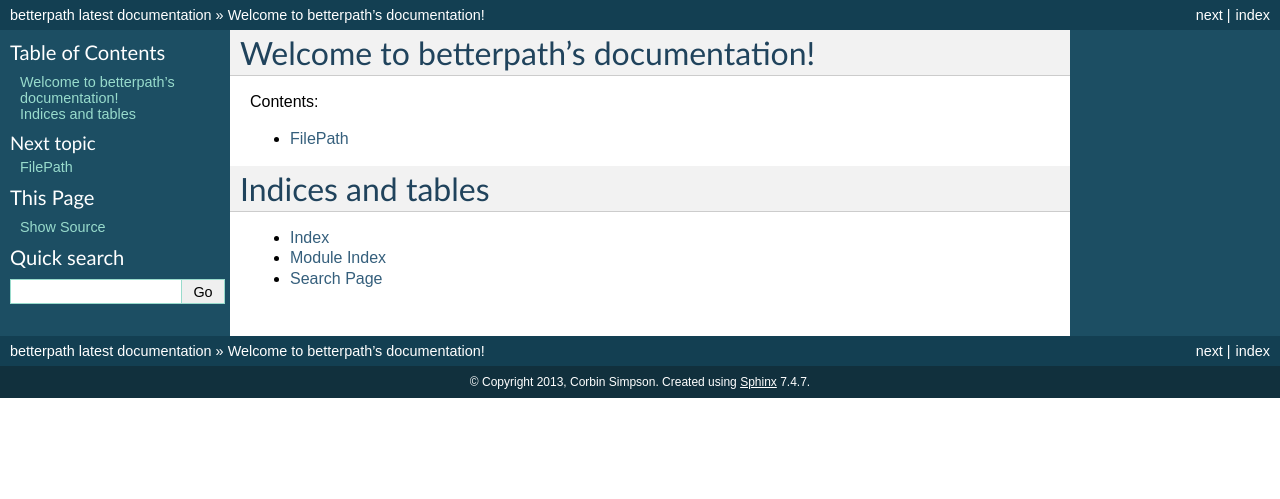
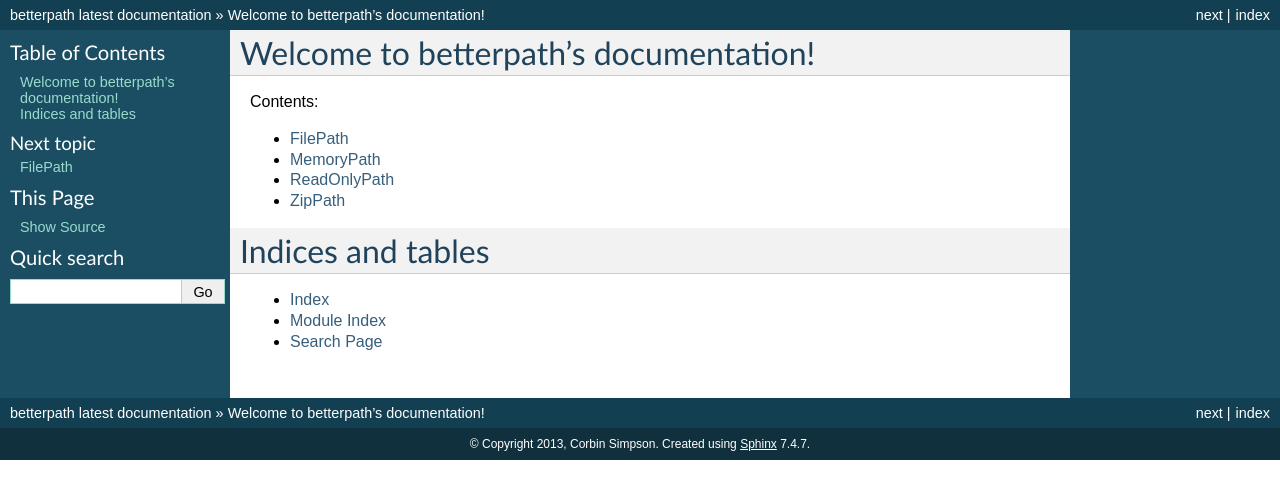
Before and after one commit to MostAwesomeDude/betterpath, a Sphinx documentation site: the page built from docs/index.rst, in a window 1280 px wide. Shown: the top 499 px of the page. Built offline with Sphinx 7.4.7, drawn with Linux system fonts in a browser that asks for light colours.

Commit message:
Add stubs for the rest of the classes.

```diff
--- a/docs/index.rst
+++ b/docs/index.rst
@@ -12,6 +12,9 @@
    :maxdepth: 2
 
    filepath
+   memory
+   readonly
+   zippath
 
 
 Indices and tables
--- /dev/null
+++ b/docs/memory.rst
@@ -0,0 +1,6 @@
+==========
+MemoryPath
+==========
+
+.. autoclass:: bp.memory.MemoryPath
+   :members:
--- /dev/null
+++ b/docs/readonly.rst
@@ -0,0 +1,6 @@
+============
+ReadOnlyPath
+============
+
+.. autoclass:: bp.readonly.ReadOnlyPath
+   :members:
--- /dev/null
+++ b/docs/zippath.rst
@@ -0,0 +1,6 @@
+=======
+ZipPath
+=======
+
+.. autoclass:: bp.zippath.ZipPath
+   :members:
```
